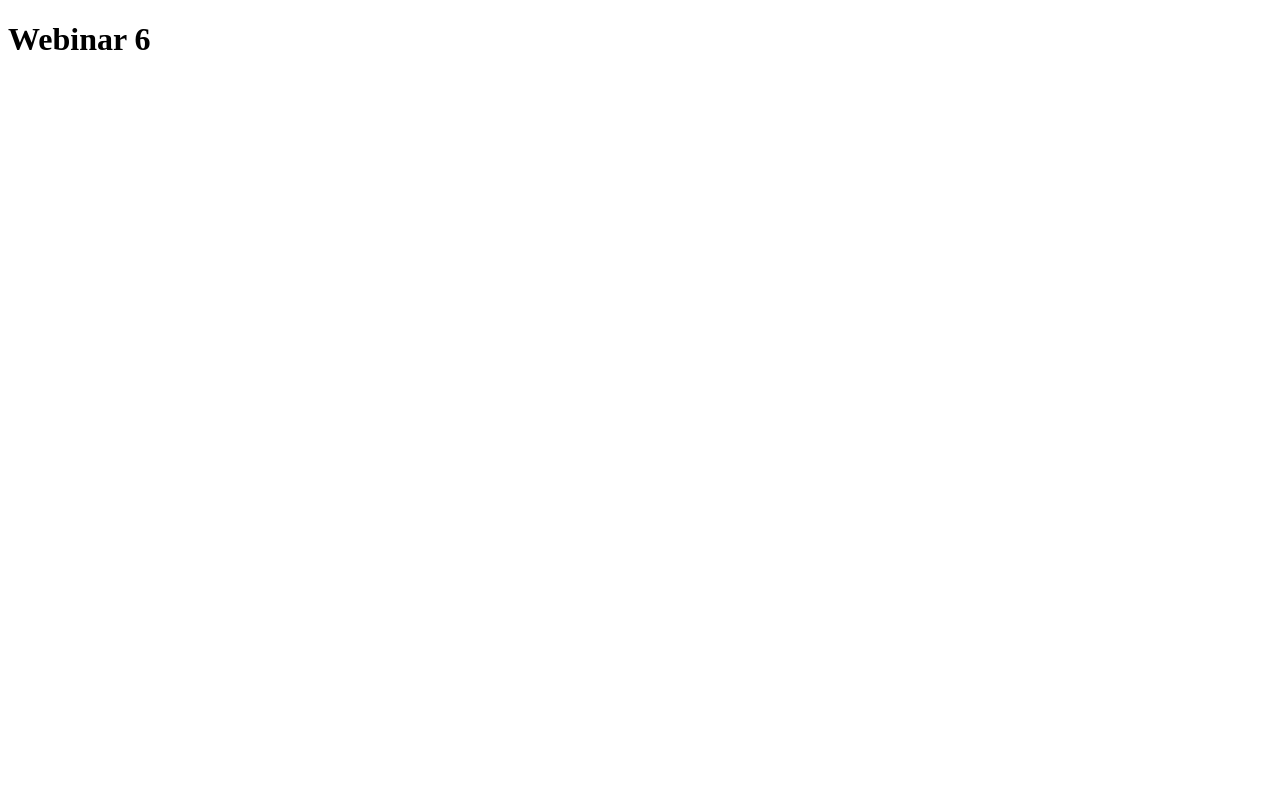
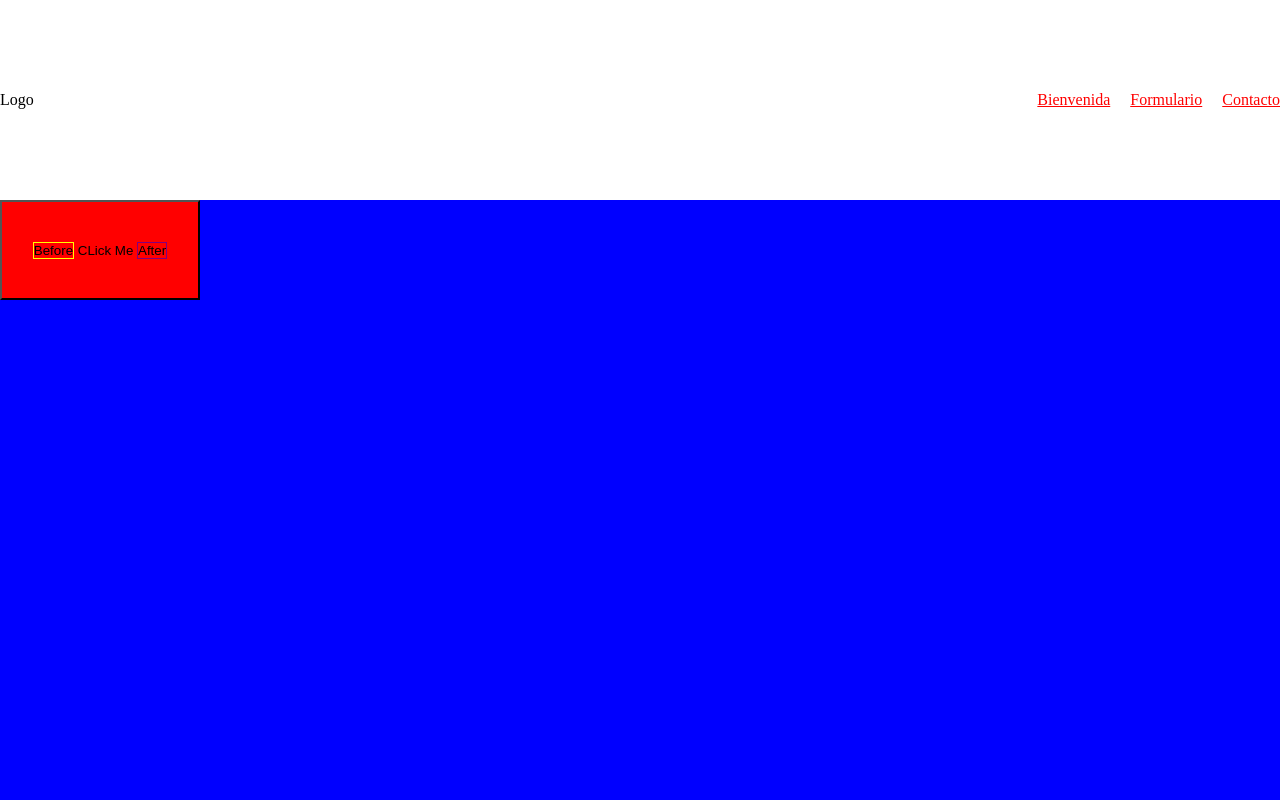
Before and after one commit to horaleon1/webinar6, a plain HTML site: page index.html in a window 1280 px wide. Shown: the top 800 px of the page. Drawn offline with Linux system fonts and the light colour scheme.

Commit message:
add: structure and styles

```diff
--- /dev/null
+++ b/Blocks/footer.css
@@ -0,0 +1,5 @@
+.footer {
+  height: 300px;
+  color: white;
+  background-color: black;
+}
--- /dev/null
+++ b/Blocks/formulario.css
@@ -0,0 +1,4 @@
+.formulario{
+    height: 1500px;
+background-color: blue;
+}
--- /dev/null
+++ b/Blocks/header.css
@@ -0,0 +1,47 @@
+.header__nav {
+  display: flex;
+  align-items: center;
+  justify-content: space-between;
+  width: 100%;
+  height: 200px;
+}
+
+.header__nav-list {
+  display: flex;
+  gap: 20px;
+}
+
+button {
+  width: 200px;
+  height: 100px;
+  background-color: red;
+}
+button:hover {
+  background-color: green;
+}
+
+button::before {
+  content: "Before";
+  border: 1px solid yellow;
+}
+
+button::after {
+  content: "After";
+  border: 1px solid purple;
+}
+
+a:link {
+  color: red;
+}
+
+a:visited {
+  color: green;
+}
+
+a:hover {
+  color: orange;
+}
+
+a:active {
+  color: purple;
+}
--- /dev/null
+++ b/Blocks/index.css
@@ -0,0 +1,132 @@
+/* http://meyerweb.com/eric/tools/css/reset/
+   v2.0 | 20110126
+   License: none (public domain)
+*/
+
+html {
+  scroll-behavior: smooth;
+}
+html,
+body,
+div,
+span,
+applet,
+object,
+iframe,
+h1,
+h2,
+h3,
+h4,
+h5,
+h6,
+p,
+blockquote,
+pre,
+a,
+abbr,
+acronym,
+address,
+big,
+cite,
+code,
+del,
+dfn,
+em,
+img,
+ins,
+kbd,
+q,
+s,
+samp,
+small,
+strike,
+strong,
+sub,
+sup,
+tt,
+var,
+b,
+u,
+i,
+center,
+dl,
+dt,
+dd,
+ol,
+ul,
+li,
+fieldset,
+form,
+label,
+legend,
+table,
+caption,
+tbody,
+tfoot,
+thead,
+tr,
+th,
+td,
+article,
+aside,
+canvas,
+details,
+embed,
+figure,
+figcaption,
+footer,
+header,
+hgroup,
+menu,
+nav,
+output,
+ruby,
+section,
+summary,
+time,
+mark,
+audio,
+video {
+  margin: 0;
+  padding: 0;
+  border: 0;
+  font-size: 100%;
+  font: inherit;
+  vertical-align: baseline;
+}
+/* HTML5 display-role reset for older browsers */
+article,
+aside,
+details,
+figcaption,
+figure,
+footer,
+header,
+hgroup,
+menu,
+nav,
+section {
+  display: block;
+}
+body {
+  line-height: 1;
+}
+ol,
+ul {
+  list-style: none;
+}
+blockquote,
+q {
+  quotes: none;
+}
+blockquote:before,
+blockquote:after,
+q:before,
+q:after {
+  content: "";
+  content: none;
+}
+table {
+  border-collapse: collapse;
+  border-spacing: 0;
+}
--- a/index.html
+++ b/index.html
@@ -1,11 +1,47 @@
 <!DOCTYPE html>
 <html lang="en">
+
 <head>
     <meta charset="UTF-8">
     <meta name="viewport" content="width=device-width, initial-scale=1.0">
     <title>Document</title>
+    <link rel="stylesheet" href="./Blocks/index.css">
+    <link rel="stylesheet" href="./Blocks/header.css">
+    <link rel="stylesheet" href="./Blocks/formulario.css">
+    <link rel="stylesheet" href="./Blocks/footer.css">
 </head>
+
 <body>
-    <h1>Webinar 6</h1>
+    <header class="header">
+        <nav class="header__nav">
+            <h2 class="header__nav-logo">Logo</h2>
+            <ul class="header__nav-list">
+                <li>
+                    <a href="#bienvenida">Bienvenida</a>
+                </li>
+                <li>
+                    <a href="#formulario">
+                        Formulario
+                    </a>
+                </li>
+                <li>
+                    <a href="#footer">
+                        Contacto
+                    </a>
+                </li>
+            </ul>
+        </nav>
+    </header>
+    <main>
+        <section id="formulario" class="formulario">
+<button>
+    CLick Me
+</button>
+        </section>
+    </main>
+    <footer id="footer" class="footer">
+        &copy;
+    </footer>
 </body>
+
 </html>
```
